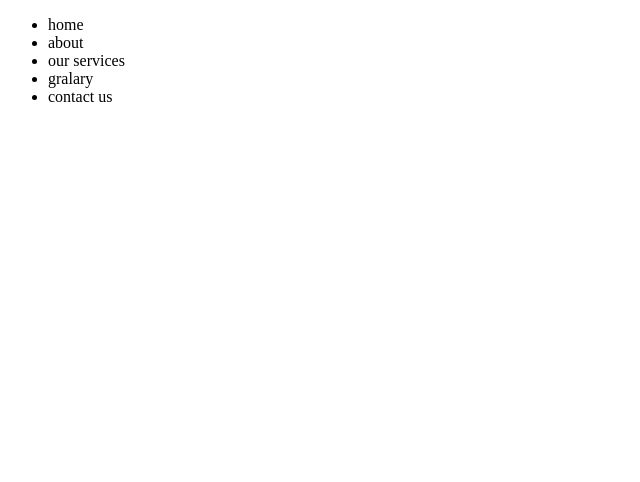
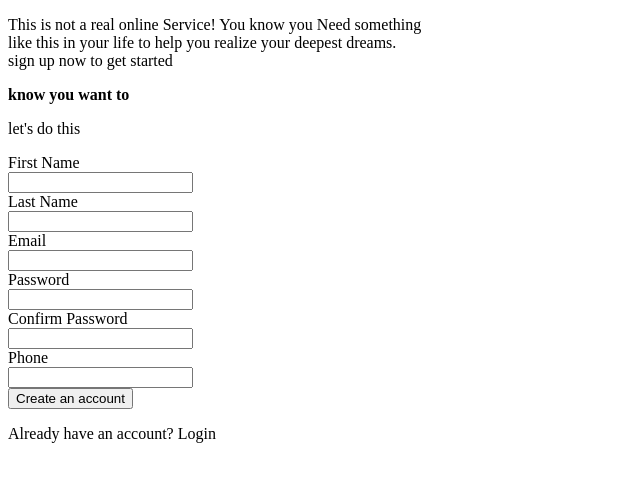
Before and after one commit to mohamud-Hasen/HTML_FORM_VALIDATION, a plain HTML site: page index.html in a window 1280 px wide. Shown: the whole page, without its empty margins (0-640 px from the left). Drawn offline with Linux system fonts and the light colour scheme.

Commit message:
added the html part

```diff
--- a/index.html
+++ b/index.html
@@ -3,19 +3,42 @@
 <head>
     <meta charset="UTF-8">
     <meta name="viewport" content="width=device-width, initial-scale=1.0">
-    <title>Project One</title>
+    <title>Form Validation</title>
     <link rel="stylesheet" href="style.css">
 </head>
 <body>
-    <nav>
-        <ul>
-            <li>home</li>
-            <li>about</li>
-            <li>our services</li>
-            <li>gralary</li>
-            <li>contact us</li>
-        </ul>
-    </nav>
+   <header>
+   <p>This is not a real online Service! You know you Need something <br>
+     like this in your life to help you realize your deepest dreams.<br>
+     sign up now to get started
+
+    </p>
+    <p><strong> know you want to</strong></p>
+    <p>let's do this</p>
+    <form action="" method="">
+        <label for="firstname">First Name</label><br>
+        <input type="text" id="fname" required><br>
+
+        <label for="lastname">Last Name</label><br>
+        <input type="text" id="lname" required><br>
+
+        <label for="email">Email</label><br>
+        <input type="text" id="email" required><br>
+
+        <label for="password">Password</label><br>
+        <input type="password" id="password" required><br>
+
+        <label for="confirmpassword">Confirm Password</label><br>
+        <input type="password" id="password" required><br>
+
+
+        <label for="phone">Phone</label><br>
+        <input type="number" id="phone" required><br>
+
+        <input type="submit" value="Create an account">
+
+    </form>
+    <p>Already have an account? Login</p>
 
 </body>
 </html>
```
Also changed, not shown: image/green_leaf.jpg (added).
